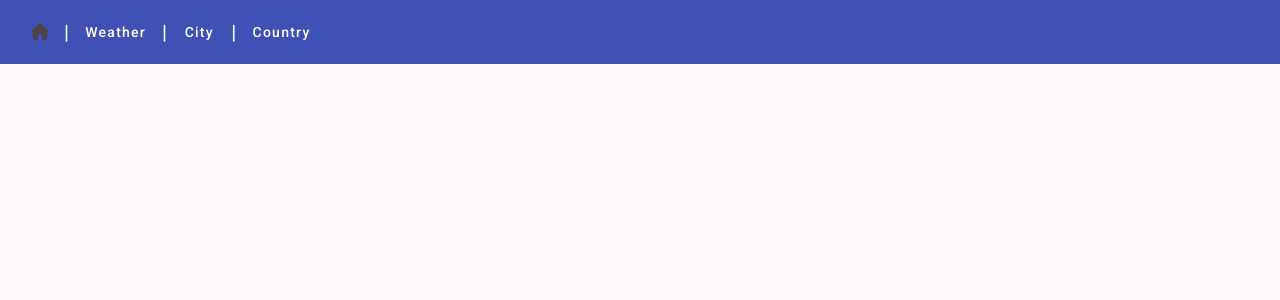
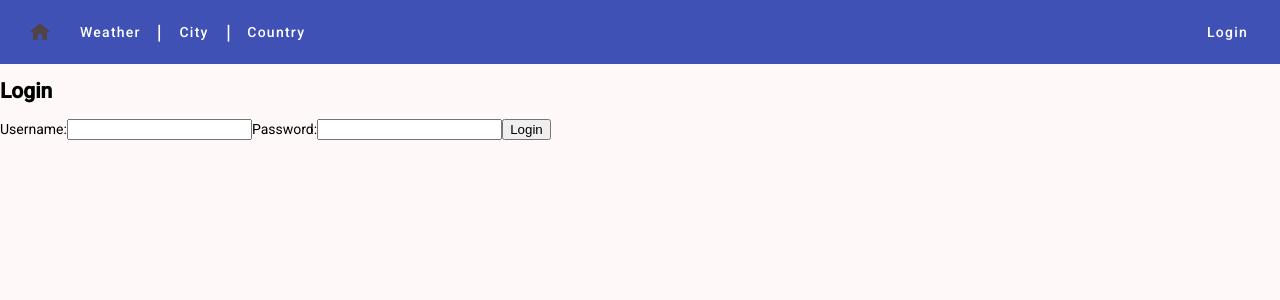
Before and after one commit to Mohith1/COMP584_Client_Mohith, an Angular app: page /login in a window 1280 px wide. Before the commit this address led to /. Shown: the top 300 px of the page. Built offline with nearby package versions, Linux system fonts and the light colour scheme.

Commit message:
Login changes

```diff
--- a/src/app/app.routes.ts
+++ b/src/app/app.routes.ts
@@ -4,11 +4,13 @@ import { Weather } from './weather/weather';
 import { City } from './city/city';
 import { Country } from './country/country';
 import { CountryPopulation } from './country-population/country-population';
+import { Login } from './auth/login';
 
 export const routes: Routes = [
     { path:'', component: Home, pathMatch:'full'},
     { path:'weather', component: Weather},
     { path:'city', component: City},
     { path:'country', component: Country},
-    { path:'country-population/:id', component: CountryPopulation}
+    { path:'country-population/:id', component: CountryPopulation},
+    { path:'login', component: Login}
 ];
--- a/src/app/auth/auth-service.ts
+++ b/src/app/auth/auth-service.ts
@@ -1,8 +1,27 @@
 import { Injectable } from '@angular/core';
+import { Observable, tap } from 'rxjs';
+import { Login } from './login';
+import { LoginRequest } from './login-request';
+import { LoginResponse } from './login-response';
+import { HttpClient } from '@angular/common/http';
+import { environment } from '../../environments/environment.development';
 
 @Injectable({
   providedIn: 'root'
 })
 export class AuthService {
 
+  constructor(private http: HttpClient) { }
+
+  login(loginRequest: LoginRequest): Observable<LoginResponse> {
+    // Implement login logic here
+    return this.http.post<LoginResponse>(environment.apiUrl + 'api/Admin', loginRequest)
+    .pipe(tap(response => {
+      // Handle the response, e.g., store the token
+      if(response.success) {
+        localStorage.setItem('authToken', response.token);
+      }
+      console.log('Login response:', response);
+    }));
+  }
 }
--- a/src/app/auth/auth.html
+++ /dev/null
@@ -1 +0,0 @@
-<p>auth works!</p>
--- a/src/app/auth/auth.ts
+++ b/src/app/auth/auth.ts
@@ -4,7 +4,7 @@ import { Component } from '@angular/core';
   selector: 'app-auth',
   imports: [],
   templateUrl: './auth.html',
-  styleUrl: './auth.scss'
+  styleUrls: [ './auth.scss']
 })
 export class Auth {
 
--- a/src/app/auth/login.html
+++ b/src/app/auth/login.html
@@ -1 +1,11 @@
-<p>login works!</p>
+<div>
+    <h2>Login</h2>
+    <form [formGroup]="form" (ngSubmit)="onSubmit()">
+
+        <label for="username">Username:</label>
+        <input type="text" id="username" name="username" formControlName="username" />
+        <label for="password">Password:</label>
+        <input type="password" id="password" name="password" formControlName="password" />
+        <button type="submit">Login</button>
+    </form>
+</div>
--- a/src/app/auth/login.ts
+++ b/src/app/auth/login.ts
@@ -1,11 +1,37 @@
-import { Component } from '@angular/core';
+import { Component, OnInit } from '@angular/core';
+import { FormControl, ReactiveFormsModule, UntypedFormGroup, Validators } from '@angular/forms';
+import { AuthService } from './auth-service';
+import { LoginRequest } from './login-request';
 
 @Component({
   selector: 'app-login',
-  imports: [],
+  imports: [ReactiveFormsModule],
   templateUrl: './login.html',
   styleUrl: './login.scss'
 })
-export class Login {
-
+export class Login implements OnInit {
+form!: UntypedFormGroup;
+constructor(private authService: AuthService) {}
+ngOnInit(): void {
+  // Initialize the form here
+ this.form = new UntypedFormGroup({
+  // Define form controls here
+  username: new FormControl('',Validators.required),
+  password: new FormControl('', Validators.required)
+ });
 }
+onSubmit():void {
+    let loginrequest = <LoginRequest>{
+      username: this.form.controls['username'].value,
+      password: this.form.controls['password'].value
+    };
+    this.authService.login(loginrequest).subscribe({
+      next: (result) => {
+        console.log('Login successful', result);
+      },
+      error: (result)=> {
+        console.error('Login failed', result);
+      }
+    })
+}
+}
--- a/src/app/nav-bar/nav-bar.html
+++ b/src/app/nav-bar/nav-bar.html
@@ -3,10 +3,11 @@
 
         <button mat-icon-button [routerLink]="['/']">
             <mat-icon>home</mat-icon>
-        </button> |
+        </button>
         <a mat-flat-button color="primary" [routerLink]="['/weather']">Weather</a> |
         <a mat-flat-button color="primary" [routerLink]="['/city']">City</a> |
         <a mat-flat-button color="primary" [routerLink]="['/country']">Country</a>
-
+        <span class="separator"></span>
+        <a mat-flat-button color="primary" [routerLink]="['/login']" style="float: right;">Login</a>
     </mat-toolbar>
 </header>
--- a/src/app/nav-bar/nav-bar.scss
+++ b/src/app/nav-bar/nav-bar.scss
@@ -0,0 +1,25 @@
+.container {
+padding: 5px 10px;
+}
+a.navbar-brand {
+white-space: normal;
+text-align: center;
+word-break: break-all;
+}
+html {
+font-size: 14px;
+}
+@media (min-width: 768px) {
+html {
+font-size: 16px;
+}
+}
+.box-shadow {
+box-shadow: 0 .25rem .75rem rgba(0, 0, 0, .05);
+}
+.separator {
+flex: 1 1 auto;
+}
+.login-button {
+  margin-left: auto;
+}
```
Also changed, not shown: src/app/auth/auth.scss (deleted), 1 other file (tests, documents, lock files or other folders).
